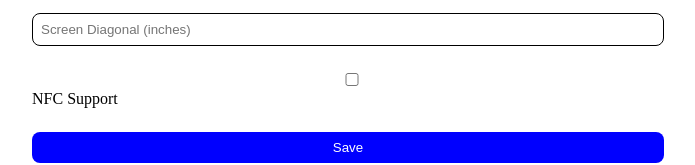
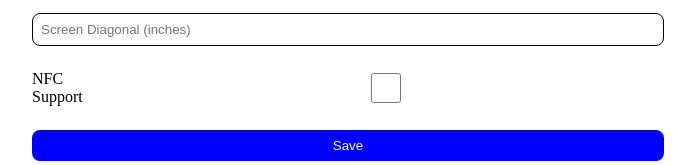
Before and after one commit to AndrKirienko/FS_JS_Home_Works, a React (Vite) app in the folder client/: page / in a window 1280 px wide. Shown: the part 306-471 px from the top of the page, without its empty margins (292-987 px from the left). Built offline with nearby package versions, Linux system fonts and the light colour scheme; no server answers.

Commit message:
Refactoring input NFC

```diff
--- a/client/src/components/PhonesForm/PhonesForm.module.sass
+++ b/client/src/components/PhonesForm/PhonesForm.module.sass
@@ -47,3 +47,7 @@
 	bottom: -0.9rem
 	color: red
 	font-size: 0.7rem
+
+.inputNFC
+	display: flex
+	flex-direction: row-reverse
--- a/client/src/components/PhonesForm/index.jsx
+++ b/client/src/components/PhonesForm/index.jsx
@@ -3,7 +3,6 @@ import { connect } from 'react-redux'
 import styles from './PhonesForm.module.sass'
 import { PHONE_VALIDATION_SCHEMA } from '../../../utils/validate/validationSchemas'
 import { createPhoneThunk } from '../../store/slices/phonesSlice'
-import { date } from 'yup'
 
 const initialValues = {
   model: '',
@@ -112,9 +111,9 @@ function PhonesForm({ createPhone }) {
           />
         </label>
 
-        <label className={styles.inputWrapper}>
+        <label className={`${styles.inputWrapper} ${styles.inputNFC}`}>
           <Field className={styles.inputForm} type="checkbox" name="isNFC" />
-          NFC Support
+          <span>NFC Support</span>
           <ErrorMessage
             className={styles.errorMsgInput}
             name="isNFC"
```
